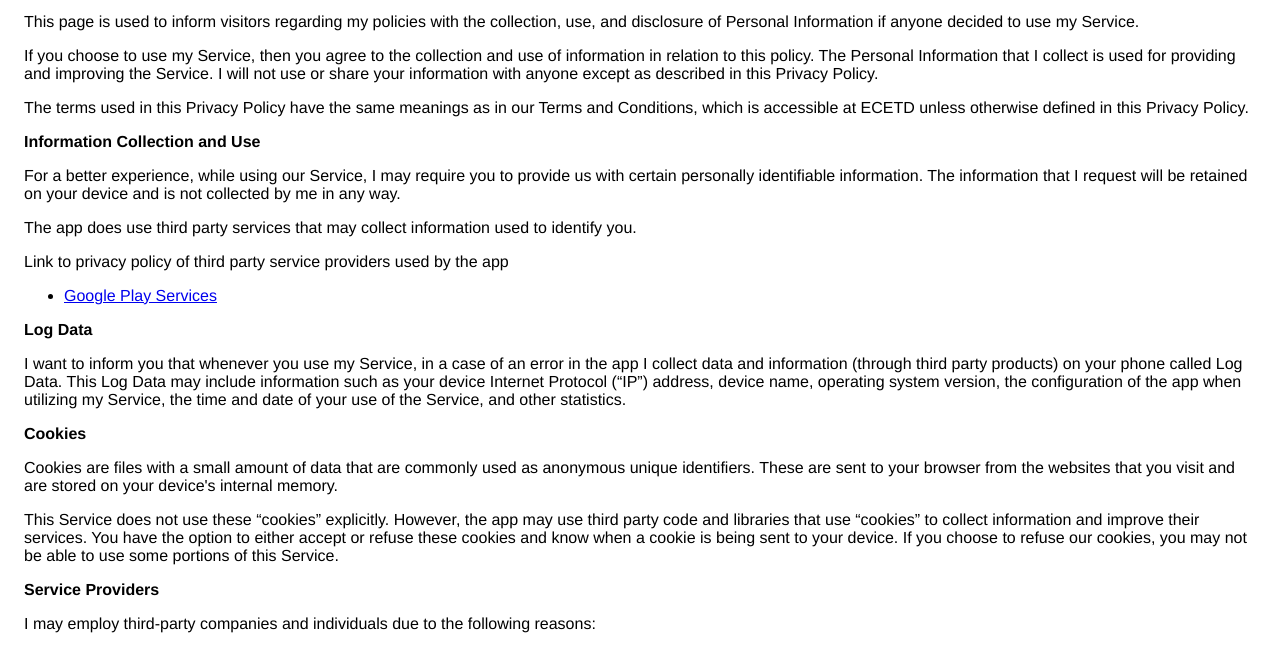
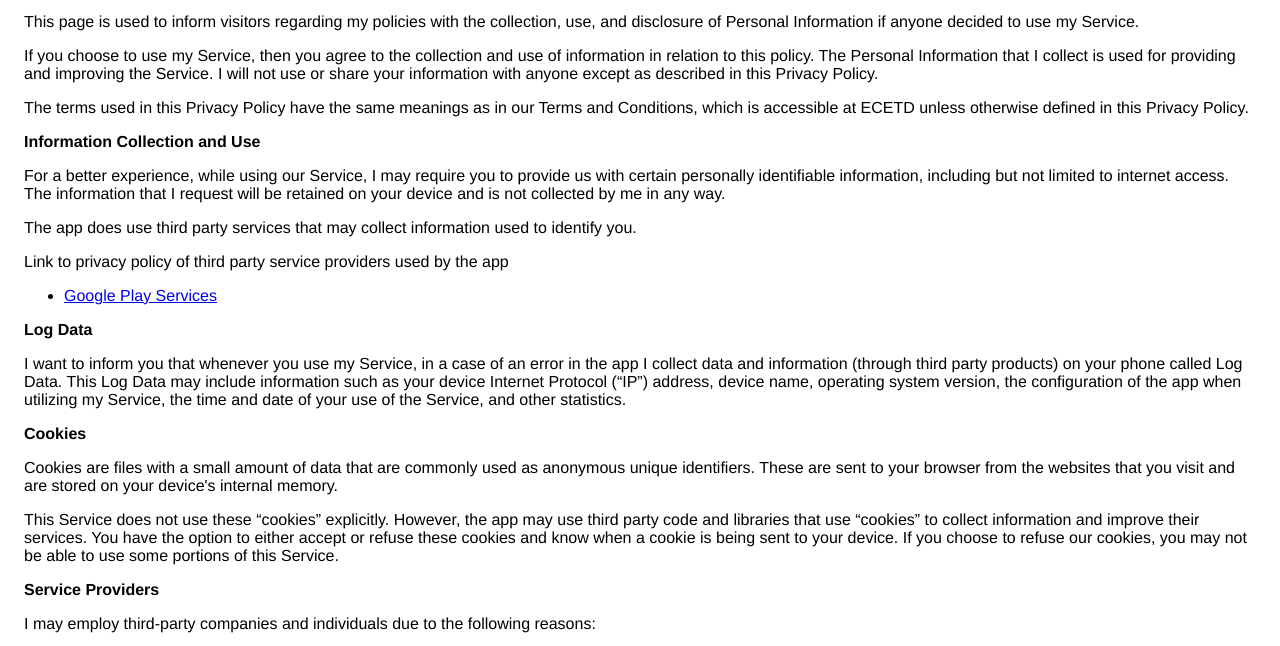
Before and after one commit to karzanosman/ecetd_privacy_policy, a plain HTML site: page index.html in a window 1280 px wide. Shown: the part 113-759 px from the top of the page. Drawn offline with Linux system fonts and the light colour scheme.

Commit message:
adding internet access

```diff
--- a/index.html
+++ b/index.html
@@ -33,7 +33,7 @@
                   </p> <p><strong>Information Collection and Use</strong></p> <p>
                     For a better experience, while using our Service,
                     I may require you to provide us with certain
-                    personally identifiable information. The
+                    personally identifiable information, including but not limited to internet access. The
                     information that I request will be
                     retained on your device and is not collected by me in any way.
                   </p> <p>
```
